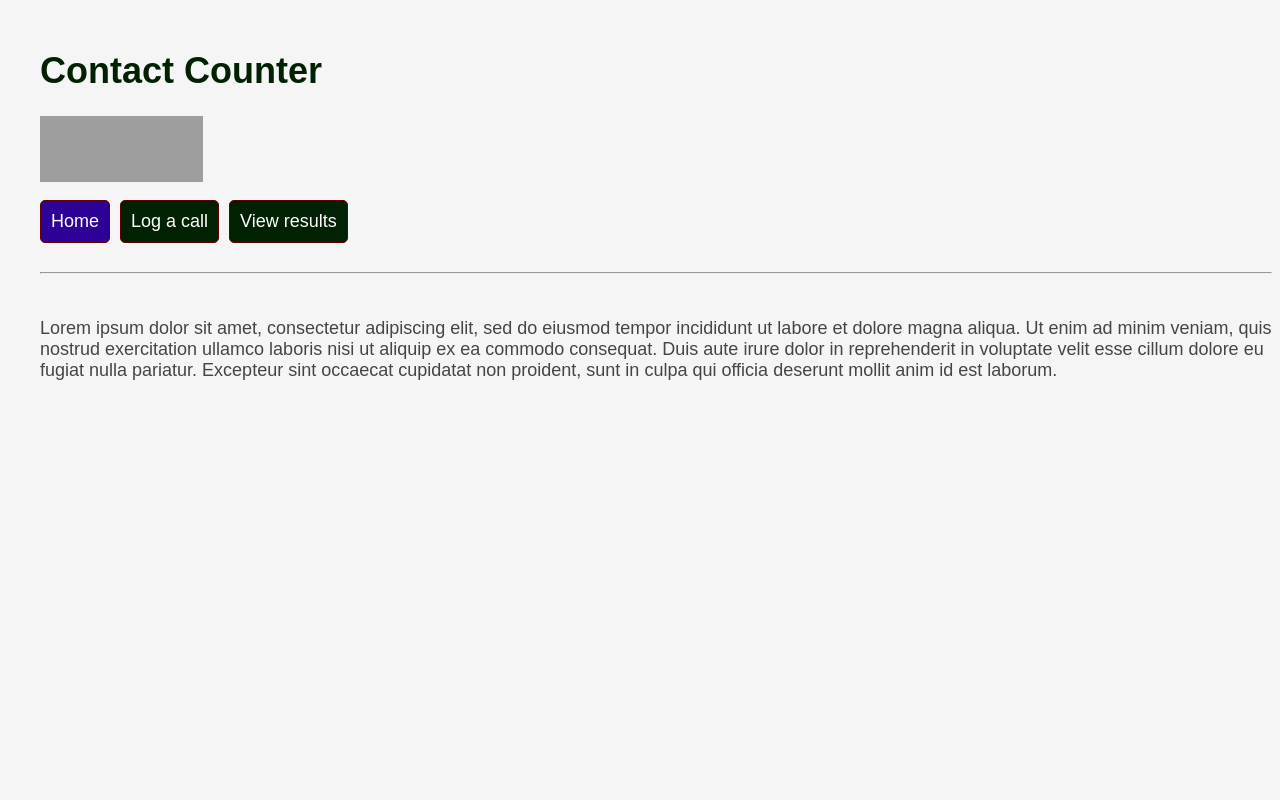
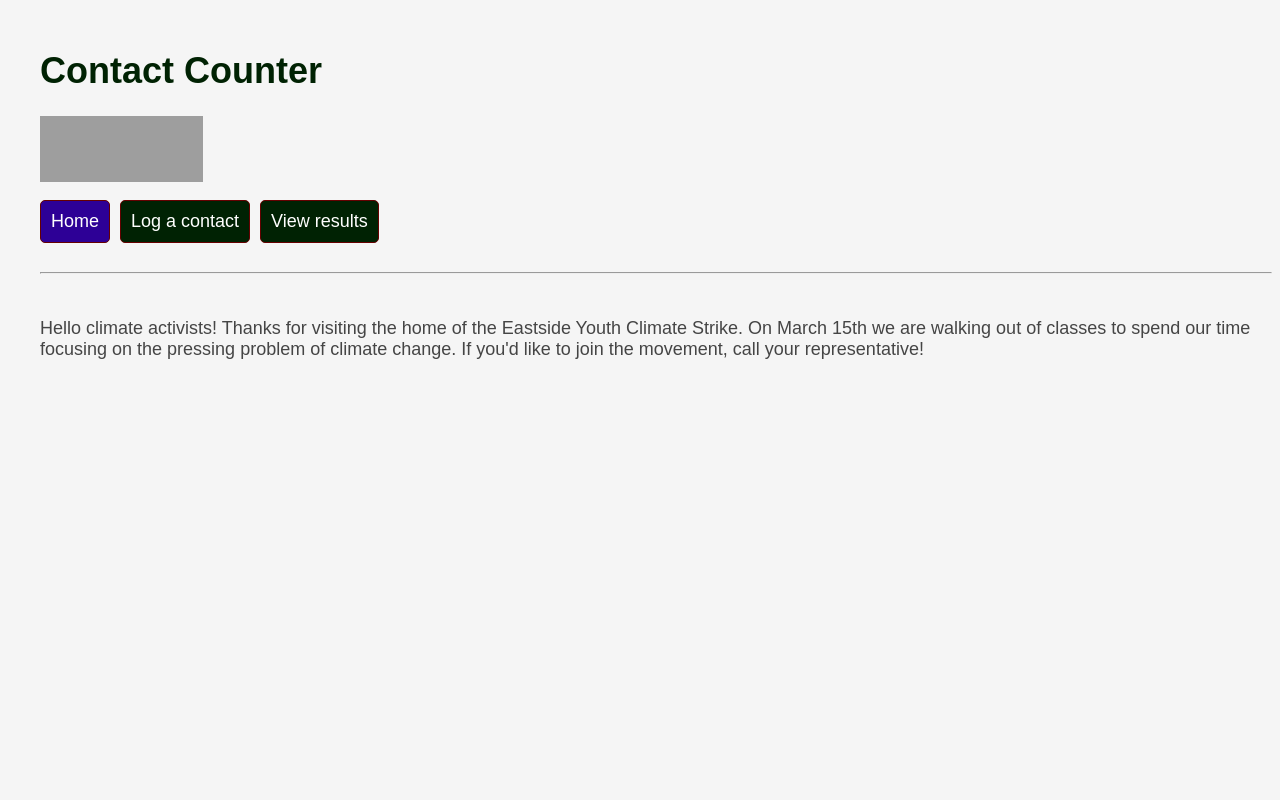
Before and after one commit to jaredgoodman03/enviromentalclubcounter, a Flask app: page / in a window 1280 px wide. Run offline with Flask 2, Linux system fonts and the light colour scheme; grey boxes are pictures that could not be loaded.

Commit message:
Fixed tables, removed placeholder text, I forget if I fixed the colors in this one or not but now the colors are fixed

```diff
--- a/src/server.py
+++ b/src/server.py
@@ -6,6 +6,10 @@ import logging
 from scorecounter import Counter
 
 app = Flask(__name__)
+tableStyle = "<table style=\"border:1px solid black; border-collapse:collapse;\" >"
+th = "<th style=\"border:1px solid black; border-collapse:collapse;\">"
+sectionStyle = "<tr style= \"border:1px solid black; border-collapse:collapse;\" > " + th
+sectionEnd = " </th> </tr> "
 
 def getPeople():
 	names = os.listdir("log/")
@@ -37,11 +41,11 @@ def entry():
 @app.route("/results")
 def results():
 	print("In default results page")
-	toDisplay="<ol> "
+	toDisplay = tableStyle + sectionStyle + "Name" + th + "# of Contacts" + sectionEnd
 	people = getPeople()
 	for person in people:
-		toDisplay += " <li>" + person.name + "</li>"
-	toDisplay += " </ol>"
+		toDisplay += sectionStyle + person.name + th + str(person.num) + sectionEnd
+	toDisplay += " </table>"
 	return render_template('results.html', form = "<option selected>Number of calls</option> <option>School</option> <option>Representatives</option>", body=toDisplay)
 
 @app.route("/results", methods=['GET', 'POST'])
@@ -61,10 +65,10 @@ def post():
 			else:
 				schools[schools.index(Counter(person.school, 0))].count += person.num
 		schools.sort(reverse=True)
-		toDisplay="<ol>"
+		toDisplay = tableStyle + sectionStyle + "School" + th + "# of Contacts" + sectionEnd
 		for school in schools:
-			toDisplay += "<li>" + school.name + "</li>"
-		toDisplay += "</ol>"
+			toDisplay += sectionStyle + school.name + th + str(school.count) + sectionEnd
+		toDisplay += "</table>"
 		return render_template('results.html', form = "<option>Number of calls</option> <option selected>School</option> <option>Representatives</option>", body=toDisplay)
 
 	if page == "Representatives":
@@ -77,20 +81,14 @@ def post():
 				else:
 					reps[reps.index(Counter(rep, 0))].count += 1
 		reps.sort(reverse=True)
-		toDisplay="<table>"
+		toDisplay = tableStyle + sectionStyle + "Name" + th + "# of Contacts" + sectionEnd
 		for rep in reps:
-			toDisplay += "<tr> <th>" + rep.name + "</th> <th>" + str(rep.count) + "</th> </tr>"
+			toDisplay += sectionStyle + rep.name + th + str(rep.count) + sectionEnd
 
 		toDisplay += "</table>"
 		return render_template('results.html', form = "<option>Number of calls</option> <option>School</option> <option selected>Representatives</option>", body=toDisplay)
 	return "Hello, world!"
 
-
-
-
-@app.route("/names")
-def names():
-      return render_template('names.html')
 
 @app.route('/entry', methods=['POST'])
 def entry_post():
--- a/src/templates/base.html
+++ b/src/templates/base.html
@@ -37,11 +37,6 @@
 			list-style-type: none;
 		}
 
-		table, th, td {
-			border: 5px #FFFFFF;
-			border-collapse: collapse;
-		}
-
 	</style>
 	<body>
 		<h1>Contact Counter</h1>
@@ -49,9 +44,8 @@
 
 		<p>
 			{{ nav_link('index', 'Home') }}
-			{{ nav_link('entry', "Log a call") }}
+			{{ nav_link('entry', "Log a contact") }}
 			{{ nav_link('results', "View results") }}
-			<!--{{ nav_link('names', "Supporters")}}-->
 		</p>
 		<br><br><br>
 		<hr>
--- a/src/templates/index.html
+++ b/src/templates/index.html
@@ -1,5 +1,5 @@
 {% extends "base.html" %}
 {% block content %}
 <br>
-	Lorem ipsum dolor sit amet, consectetur adipiscing elit, sed do eiusmod tempor incididunt ut labore et dolore magna aliqua. Ut enim ad minim veniam, quis nostrud exercitation ullamco laboris nisi ut aliquip ex ea commodo consequat. Duis aute irure dolor in reprehenderit in voluptate velit esse cillum dolore eu fugiat nulla pariatur. Excepteur sint occaecat cupidatat non proident, sunt in culpa qui officia deserunt mollit anim id est laborum.<br><br>
+	Hello climate activists! Thanks for visiting the home of the Eastside Youth Climate Strike. On March 15th we are walking out of classes to spend our time focusing on the pressing problem of climate change. If you'd like to join the movement, call your representative!<br><br>
 {% endblock %}
```
